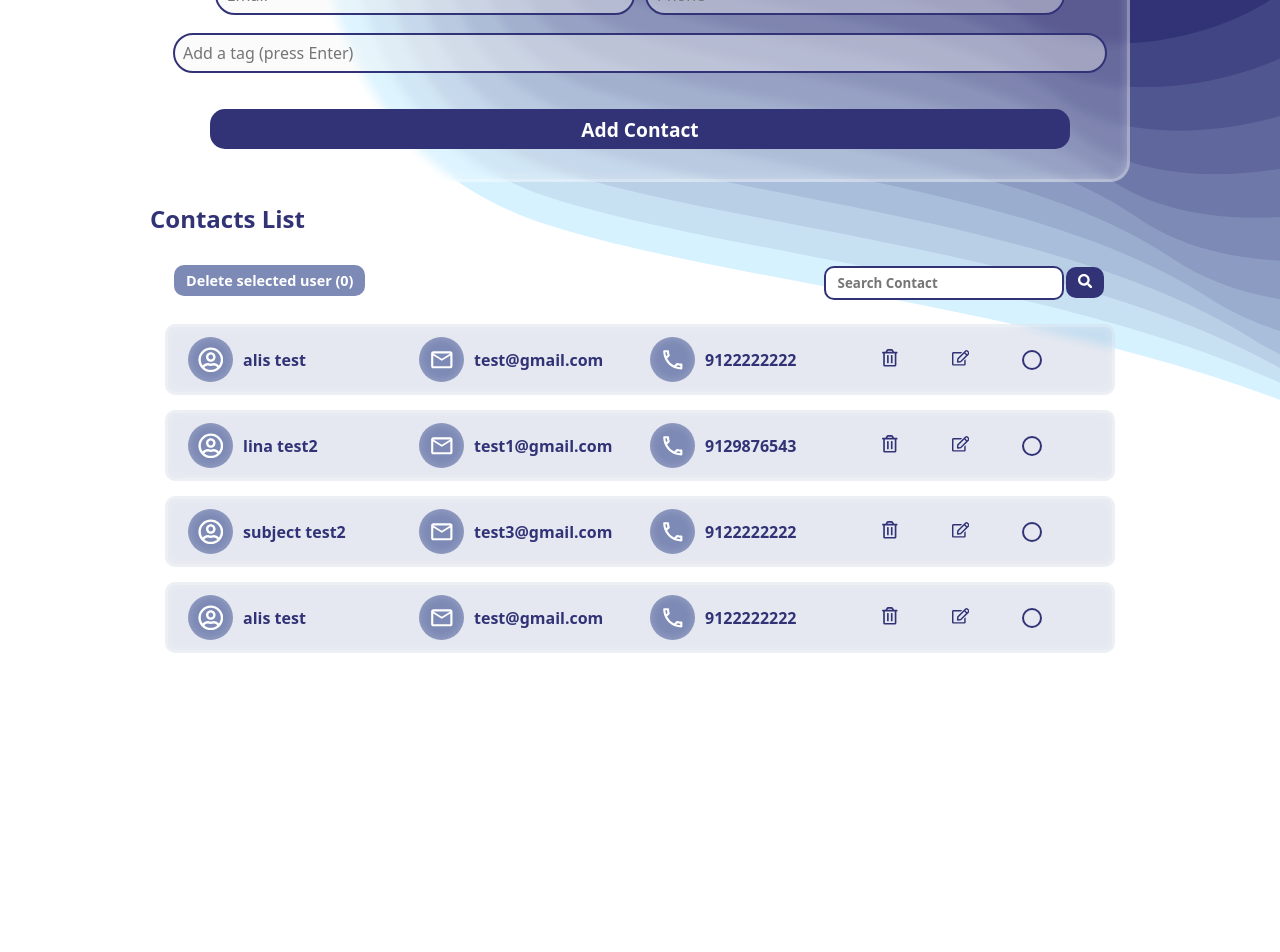
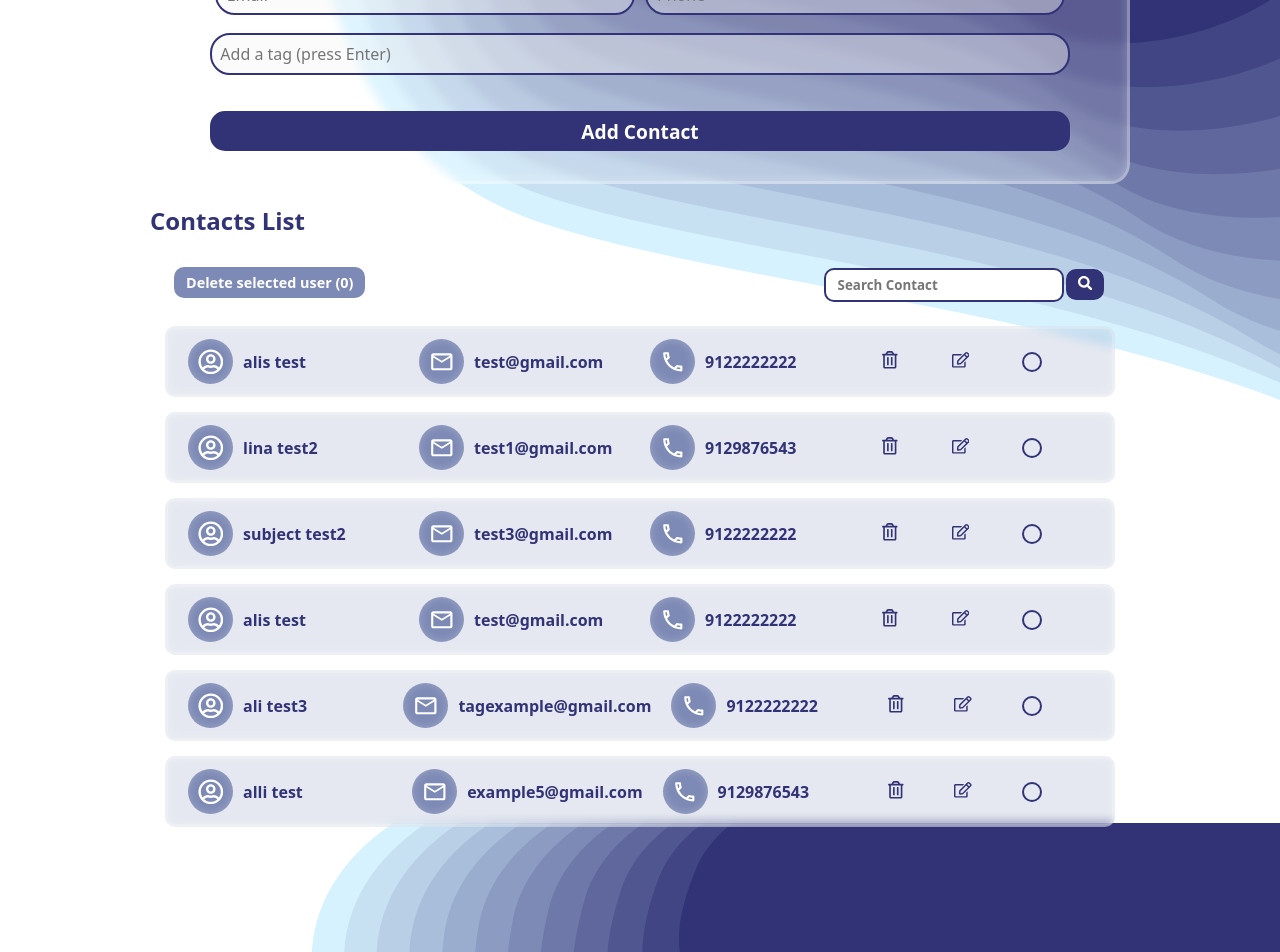
Before and after one commit to aliPourahmady/week18, a React (Vite) app: page / in a window 1280 px wide. Shown: the part 257-1209 px from the top of the page. Before the commit the page ends 1035 px from the top, so only its background shows below. Built offline with nearby package versions, Linux system fonts and the light colour scheme; data requests are answered from the project's data file.

Commit message:
fix: fixing the add contact button with tag

```diff
--- a/db.json
+++ b/db.json
@@ -5,6 +5,7 @@
       "lastName": "test",
       "email": "test@gmail.com",
       "phone": "9122222222",
+      "tags": [],
       "id": "dbjCO2NhqoA"
     },
     {
@@ -27,6 +28,26 @@
       "email": "test@gmail.com",
       "phone": "9122222222",
       "id": "2F_uuLkSRGg"
+    },
+    {
+      "name": "ali",
+      "lastName": "test3",
+      "email": "tagexample@gmail.com",
+      "phone": "9122222222",
+      "tags": [],
+      "id": "L19BtA0heHw"
+    },
+    {
+      "name": "alli",
+      "lastName": "test",
+      "email": "example5@gmail.com",
+      "phone": "9129876543",
+      "tags": [
+        {
+          "value": "work"
+        }
+      ],
+      "id": "Fn0xZSINjP4"
     }
   ],
   "$schema": "./node_modules/json-server/schema.json"
--- a/src/components/Contacts.jsx
+++ b/src/components/Contacts.jsx
@@ -30,7 +30,10 @@ const contactSchema = yup.object({
       /^\d{10,15}$/,
       "Phone must contain only digits and be 10-15 characters long",
     ),
-  tags: yup.array().of(yup.string().trim()).max(5, "Maximum tags allowed"),
+  tags: yup
+    .array()
+    .of(yup.object({ value: yup.string() }))
+    .max(5, "Maximum tags allowed"),
 });
 
 function Contacts() {
@@ -151,10 +154,18 @@ function Contacts() {
             onError={alertTimeOut}
           />
 
-          <button type="submit" disabled={isSubmitting}>
+          <button
+            type="submit"
+            disabled={isSubmitting}
+            className={styles.formbtn}
+          >
             {isEditing ? "Update Contact" : "Add Contact"}
           </button>
-          {isEditing && <button onClick={cancelEditing}>Cancel</button>}
+          {isEditing && (
+            <button onClick={cancelEditing} className={styles.cancelbtn}>
+              Cancel
+            </button>
+          )}
         </form>
       </div>
       <div className={styles.alerts}>
--- a/src/components/Contacts.module.css
+++ b/src/components/Contacts.module.css
@@ -68,7 +68,8 @@
   text-align: left;
 }
 
-.form button {
+.formbtn,
+.cancelbtn {
   width: calc(90% + 20px);
   height: 40px;
   margin: 10px 0;
@@ -82,7 +83,8 @@
   transition: all 0.3s ease-in-out;
 }
 
-.form button:hover {
+.formbtn:hover,
+.cancelbtn:hover {
   box-shadow: var(--primary) 0px 5px 20px 0px;
   background-color: var(--third-primary);
   color: var(--primary);
--- a/src/components/TagInput.jsx
+++ b/src/components/TagInput.jsx
@@ -46,7 +46,7 @@ function TagInput({
       <div className={styles.tags}>
         {fields.map((field, index) => (
           <span key={field.id} className={styles.tag}>
-            {field.value}
+            #{field.value}
             <button
               type="button"
               onClick={() => remove(index)}
--- a/src/components/TagInput.module.css
+++ b/src/components/TagInput.module.css
@@ -1,22 +1,20 @@
 .container {
-  width: 100%;
+  width: 92%;
   margin: 8px 0;
 }
 
 .input input {
   width: 100%;
   padding: 8px;
-  border: 2px solid var(--primary, #007bff);
+  border: 2px solid var(--primary);
   background: rgba(245, 245, 245, 0.4);
   border-radius: 20px;
-  color: var(--primary, #007bff);
+  color: var(--primary);
   font-size: 1rem;
-  box-sizing: border-box;
-  height: 40px;
 }
 
 .input input:focus-visible {
-  outline: 2px solid var(--third-primary, #0056b3);
+  outline: 2px solid var(--third-primary);
 }
 
 .tags {
@@ -24,27 +22,43 @@
   flex-wrap: wrap;
   gap: 8px;
   margin-top: 8px;
+  cursor: pointer;
 }
 
 .tag {
-  background: #e0e0e0;
-  padding: 4px 10px;
-  border-radius: 16px;
-  display: inline-flex;
+  background-color: var(--third-primary);
+  color: var(--primary);
+  padding: 0 16px;
+  height: 40px;
+  border-radius: 28px;
+  display: flex;
   align-items: center;
+  justify-content: center;
   gap: 6px;
-  font-size: 14px;
-  color: #333;
+  font-size: 1rem;
+  font-weight: 650;
+  overflow: hidden;
 }
 
 .removebtn {
   background: none;
   border: none;
   cursor: pointer;
-  font-size: 18px;
   line-height: 1;
-  padding: 0 4px;
-  color: #666;
+  width: 24px;
+  height: 24px;
+  border-radius: 50%;
+  display: flex;
+  justify-content: center;
+  align-items: center;
+  font-size: 1.1rem;
+  color: var(--primary);
+  font-weight: 800;
+  transition: all 0.2s ease;
+}
+.removebtn:hover {
+  background-color: var(--primary);
+  color: var(--third-primary);
 }
 
 .error {
@@ -55,3 +69,9 @@
   text-align: left;
   display: block;
 }
+
+@media (max-width: 550px) {
+  .container {
+    width: 100%;
+  }
+}
```
